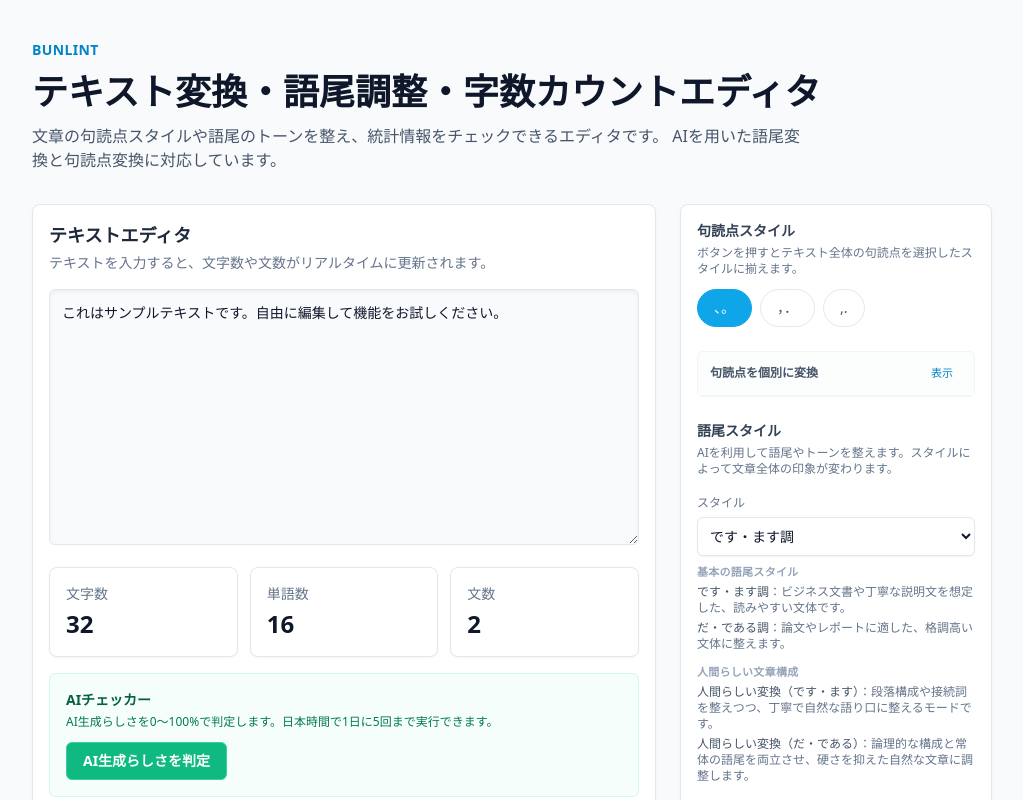
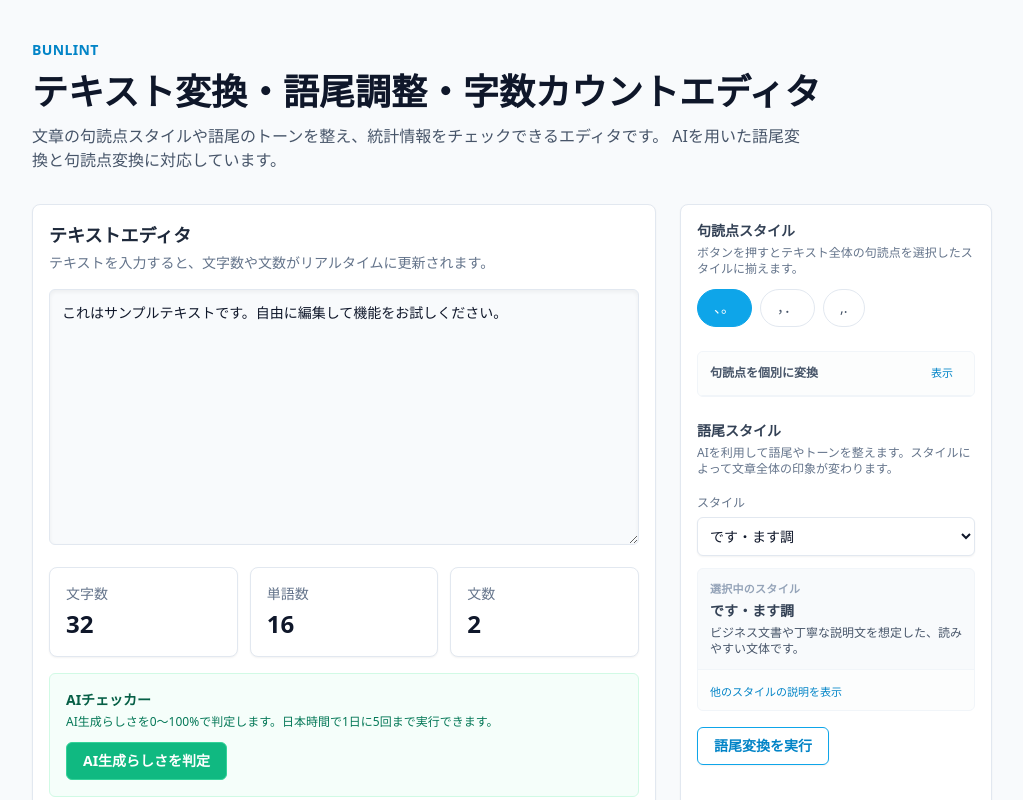
Before and after one commit to Hiro-Chiba/bunlint, a Next.js app: page / in a window 1280 px wide. Shown: the top 800 px of the page, without its empty margins (128-1151 px from the left). Built offline with nearby package versions, Linux system fonts and the light colour scheme.

Commit message:
語尾スタイル説明パネルを折りたたみ表示に改善

```diff
--- a/components/TransformationControls.tsx
+++ b/components/TransformationControls.tsx
@@ -60,11 +60,14 @@ export function TransformationControls({
   const sampleContentId = useId();
   const individualContentId = useId();
   const individualHeadingId = useId();
+  const presetListContentId = useId();
+  const presetListHeadingId = useId();
 
   const [fromCharacter, setFromCharacter] = useState<PunctuationCharacter>(",");
   const [toCharacter, setToCharacter] = useState<PunctuationCharacter>("、");
   const [isSampleOpen, setIsSampleOpen] = useState(false);
   const [isIndividualOpen, setIsIndividualOpen] = useState(false);
+  const [isPresetListOpen, setIsPresetListOpen] = useState(false);
   const activePreset = writingStylePresets[writingStyle];
 
   const handleIndividualReplace = () => {
@@ -77,6 +80,7 @@ export function TransformationControls({
 
   useEffect(() => {
     setIsSampleOpen(false);
+    setIsPresetListOpen(false);
   }, [writingStyle]);
 
   return (
@@ -213,7 +217,48 @@ export function TransformationControls({
             ))}
           </select>
         </label>
-        <ul className="mt-2 space-y-3 text-xs text-slate-500">
+        <div className="mt-3 overflow-hidden rounded-md border border-slate-100 bg-slate-50">
+          <div className="px-3 py-3 text-xs text-slate-500">
+            <p className="text-[11px] font-semibold uppercase tracking-wide text-slate-400">
+              選択中のスタイル
+            </p>
+            <p className="mt-1 text-sm font-semibold text-slate-700">
+              {activePreset?.label ?? writingStyle}
+            </p>
+            {activePreset?.description ? (
+              <p className="mt-1 text-xs text-slate-600">
+                {activePreset.description}
+              </p>
+            ) : (
+              <p className="mt-1 text-xs text-slate-500">
+                このスタイルの説明は準備中です。
+              </p>
+            )}
+          </div>
+          <div className="border-t border-slate-100 bg-white/60 px-3 py-2">
+            <button
+              type="button"
+              className="inline-flex items-center gap-1 text-[11px] font-medium text-brand-600 transition-colors hover:text-brand-700"
+              onClick={() => setIsPresetListOpen((prev) => !prev)}
+              aria-expanded={isPresetListOpen}
+              aria-controls={presetListContentId}
+            >
+              {isPresetListOpen ? "スタイル一覧を閉じる" : "他のスタイルの説明を表示"}
+            </button>
+          </div>
+          {isPresetListOpen && (
+            <div
+              id={presetListContentId}
+              className="px-3 pb-3 pt-2"
+              aria-labelledby={presetListHeadingId}
+            >
+              <p
+                id={presetListHeadingId}
+                className="text-[11px] font-semibold uppercase tracking-wide text-slate-400"
+              >
+                スタイル一覧
+              </p>
+              <ul className="mt-1 space-y-3 text-xs text-slate-500">
                 {writingStyleSelectGroups.map((group) => (
                   <li key={group.label}>
                     <p className="text-[11px] font-semibold uppercase tracking-wide text-slate-400">
@@ -222,9 +267,18 @@ export function TransformationControls({
                     <ul className="mt-1 space-y-1">
                       {group.styles.map((value) => {
                         const preset = writingStylePresets[value];
+                        const isActive = value === writingStyle;
                         return (
-                    <li key={value}>
-                      <span className="font-medium text-slate-600">
+                          <li
+                            key={value}
+                            className={clsx(
+                              "rounded px-2 py-1",
+                              isActive
+                                ? "bg-white text-brand-600"
+                                : "text-slate-600",
+                            )}
+                          >
+                            <span className="font-medium">
                               {preset.label}
                             </span>
                             ：{preset.description}
@@ -235,6 +289,9 @@ export function TransformationControls({
                   </li>
                 ))}
               </ul>
+            </div>
+          )}
+        </div>
         {activePreset?.sample && (
           <div className="mt-3 rounded-md border border-slate-100 bg-slate-50 p-3">
             <button
```
Lines whose indentation alone changed are shown as unchanged.
